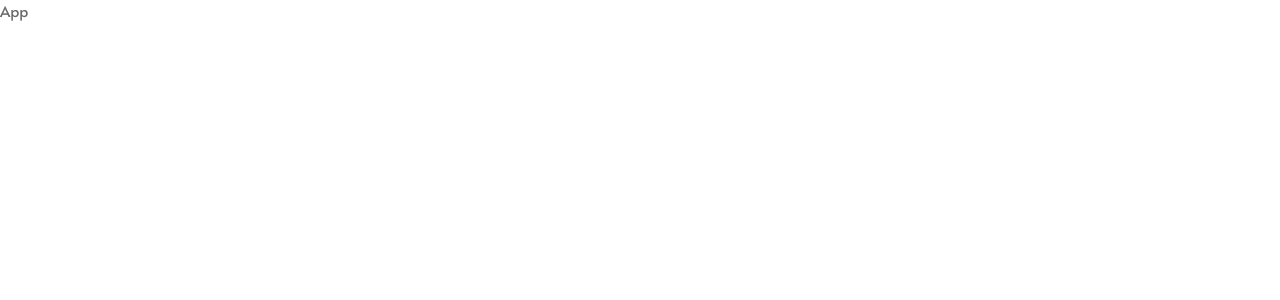
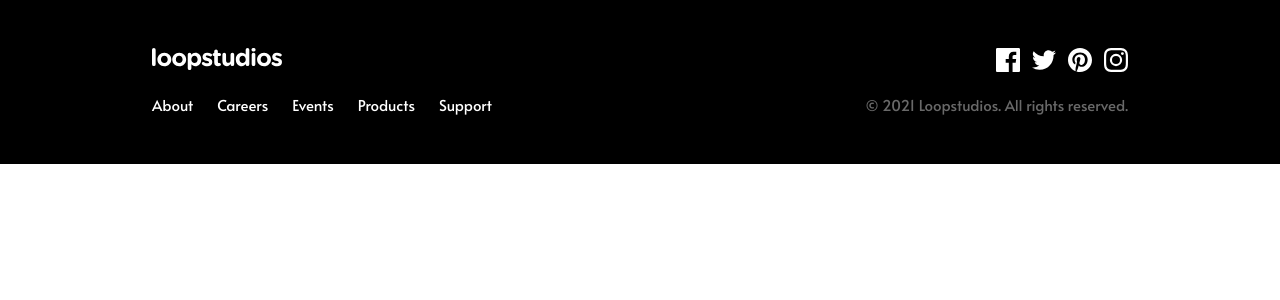
Before and after one commit to mjamecny/loopstudios-landing-page, a React (Vite) app: page / in a window 1280 px wide. Shown: the top 300 px of the page. Built offline with nearby package versions, Linux system fonts and the light colour scheme.

Commit message:
add styles for Footer section

```diff
--- a/src/App.jsx
+++ b/src/App.jsx
@@ -1,3 +1,12 @@
+import styled from "styled-components"
+import Footer from "./Footer"
+
+const StyledApp = styled.div``
+
 export default function App() {
-  return <div>App</div>
+  return (
+    <StyledApp>
+      <Footer />
+    </StyledApp>
+  )
 }
--- a/src/Footer.jsx
+++ b/src/Footer.jsx
@@ -0,0 +1,149 @@
+import styled from "styled-components"
+
+const StyledFooter = styled.footer`
+  background-color: var(--color-black);
+  padding-block: 4.8rem;
+`
+
+const Container = styled.div`
+  max-width: 102.4rem;
+  margin: 0 auto;
+  display: flex;
+  flex-direction: column;
+  gap: 2.4rem;
+  align-items: center;
+  padding-inline: 2.4rem;
+
+  @media (min-width: 48em) {
+    flex-direction: row;
+    justify-content: space-between;
+  }
+`
+
+const Box = styled.div`
+  display: flex;
+  flex-direction: column;
+`
+
+const Logo = styled.img`
+  width: 130px;
+`
+
+const NavList = styled.ul`
+  display: flex;
+  flex-direction: column;
+  align-items: center;
+  gap: 1.2rem;
+  margin-top: 2.4rem;
+
+  @media (min-width: 48em) {
+    flex-direction: row;
+    gap: 2.4rem;
+  }
+`
+
+const NavItem = styled.li``
+
+const NavLink = styled.a`
+  color: var(--color-white);
+
+  &:hover {
+    padding-bottom: 0.4rem;
+    box-shadow: 0 3px var(--color-white);
+  }
+`
+
+const SocialBox = styled.div`
+  display: flex;
+  justify-content: center;
+  align-items: center;
+  gap: 1.2rem;
+
+  @media (min-width: 48em) {
+    justify-content: flex-end;
+  }
+`
+
+const SocialIcon = styled.a`
+  color: var(--color-white);
+  cursor: pointer;
+  padding-bottom: 0.4rem;
+
+  &:hover {
+    box-shadow: 0 3px var(--color-white);
+  }
+`
+
+const Copyright = styled.p`
+  margin-top: 1.2rem;
+`
+
+export default function Footer() {
+  return (
+    <StyledFooter>
+      <Container>
+        <Box>
+          <Logo src="logo.svg" alt="logo" />
+          <NavList>
+            <NavItem>
+              <NavLink href="#">About</NavLink>
+            </NavItem>
+            <NavItem>
+              <NavLink href="#">Careers</NavLink>
+            </NavItem>
+            <NavItem>
+              <NavLink href="#">Events</NavLink>
+            </NavItem>
+            <NavItem>
+              <NavLink href="#">Products</NavLink>
+            </NavItem>
+            <NavItem>
+              <NavLink href="#">Support</NavLink>
+            </NavItem>
+          </NavList>
+        </Box>
+        <Box>
+          <SocialBox>
+            <SocialIcon href="#">
+              <svg width="24" height="24" xmlns="http://www.w3.org/2000/svg">
+                <path
+                  d="M22.675 0H1.325C.593 0 0 .593 0 1.325v21.351C0 23.407.593 24 1.325 24H12.82v-9.294H9.692v-3.622h3.128V8.413c0-3.1 1.893-4.788 4.659-4.788 1.325 0 2.463.099 2.795.143v3.24l-1.918.001c-1.504 0-1.795.715-1.795 1.763v2.313h3.587l-.467 3.622h-3.12V24h6.116c.73 0 1.323-.593 1.323-1.325V1.325C24 .593 23.407 0 22.675 0z"
+                  fill="currentColor"
+                  fillRule="nonzero"
+                />
+              </svg>
+            </SocialIcon>
+            <SocialIcon href="#">
+              <svg width="24" height="20" xmlns="http://www.w3.org/2000/svg">
+                <path
+                  d="M24 2.557a9.83 9.83 0 01-2.828.775A4.932 4.932 0 0023.337.608a9.864 9.864 0 01-3.127 1.195A4.916 4.916 0 0016.616.248c-3.179 0-5.515 2.966-4.797 6.045A13.978 13.978 0 011.671 1.149a4.93 4.93 0 001.523 6.574 4.903 4.903 0 01-2.229-.616c-.054 2.281 1.581 4.415 3.949 4.89a4.935 4.935 0 01-2.224.084 4.928 4.928 0 004.6 3.419A9.9 9.9 0 010 17.54a13.94 13.94 0 007.548 2.212c9.142 0 14.307-7.721 13.995-14.646A10.025 10.025 0 0024 2.557z"
+                  fill="currentColor"
+                  fillRule="nonzero"
+                />
+              </svg>
+            </SocialIcon>
+            <SocialIcon href="#">
+              <svg width="24" height="24" xmlns="http://www.w3.org/2000/svg">
+                <path
+                  d="M12 0C5.373 0 0 5.372 0 12c0 5.084 3.163 9.426 7.627 11.174-.105-.949-.2-2.405.042-3.441.218-.937 1.407-5.965 1.407-5.965s-.359-.719-.359-1.782c0-1.668.967-2.914 2.171-2.914 1.023 0 1.518.769 1.518 1.69 0 1.029-.655 2.568-.994 3.995-.283 1.194.599 2.169 1.777 2.169 2.133 0 3.772-2.249 3.772-5.495 0-2.873-2.064-4.882-5.012-4.882-3.414 0-5.418 2.561-5.418 5.207 0 1.031.397 2.138.893 2.738a.36.36 0 01.083.345l-.333 1.36c-.053.22-.174.267-.402.161-1.499-.698-2.436-2.889-2.436-4.649 0-3.785 2.75-7.262 7.929-7.262 4.163 0 7.398 2.967 7.398 6.931 0 4.136-2.607 7.464-6.227 7.464-1.216 0-2.359-.631-2.75-1.378l-.748 2.853c-.271 1.043-1.002 2.35-1.492 3.146C9.57 23.812 10.763 24 12 24c6.627 0 12-5.373 12-12 0-6.628-5.373-12-12-12z"
+                  fill="currentColor"
+                  fillRule="nonzero"
+                />
+              </svg>
+            </SocialIcon>
+            <SocialIcon href="#">
+              <svg width="24" height="24" xmlns="http://www.w3.org/2000/svg">
+                <path
+                  d="M12 2.163c3.204 0 3.584.012 4.85.07 3.252.148 4.771 1.691 4.919 4.919.058 1.265.069 1.645.069 4.849 0 3.205-.012 3.584-.069 4.849-.149 3.225-1.664 4.771-4.919 4.919-1.266.058-1.644.07-4.85.07-3.204 0-3.584-.012-4.849-.07-3.26-.149-4.771-1.699-4.919-4.92-.058-1.265-.07-1.644-.07-4.849 0-3.204.013-3.583.07-4.849.149-3.227 1.664-4.771 4.919-4.919 1.266-.057 1.645-.069 4.849-.069zM12 0C8.741 0 8.333.014 7.053.072 2.695.272.273 2.69.073 7.052.014 8.333 0 8.741 0 12c0 3.259.014 3.668.072 4.948.2 4.358 2.618 6.78 6.98 6.98C8.333 23.986 8.741 24 12 24c3.259 0 3.668-.014 4.948-.072 4.354-.2 6.782-2.618 6.979-6.98.059-1.28.073-1.689.073-4.948 0-3.259-.014-3.667-.072-4.947-.196-4.354-2.617-6.78-6.979-6.98C15.668.014 15.259 0 12 0zm0 5.838a6.162 6.162 0 100 12.324 6.162 6.162 0 000-12.324zM12 16a4 4 0 110-8 4 4 0 010 8zm6.406-11.845a1.44 1.44 0 100 2.881 1.44 1.44 0 000-2.881z"
+                  fill="currentColor"
+                  fillRule="nonzero"
+                />
+              </svg>
+            </SocialIcon>
+          </SocialBox>
+          <Copyright>© 2021 Loopstudios. All rights reserved.</Copyright>
+        </Box>
+      </Container>
+    </StyledFooter>
+  )
+}
```
